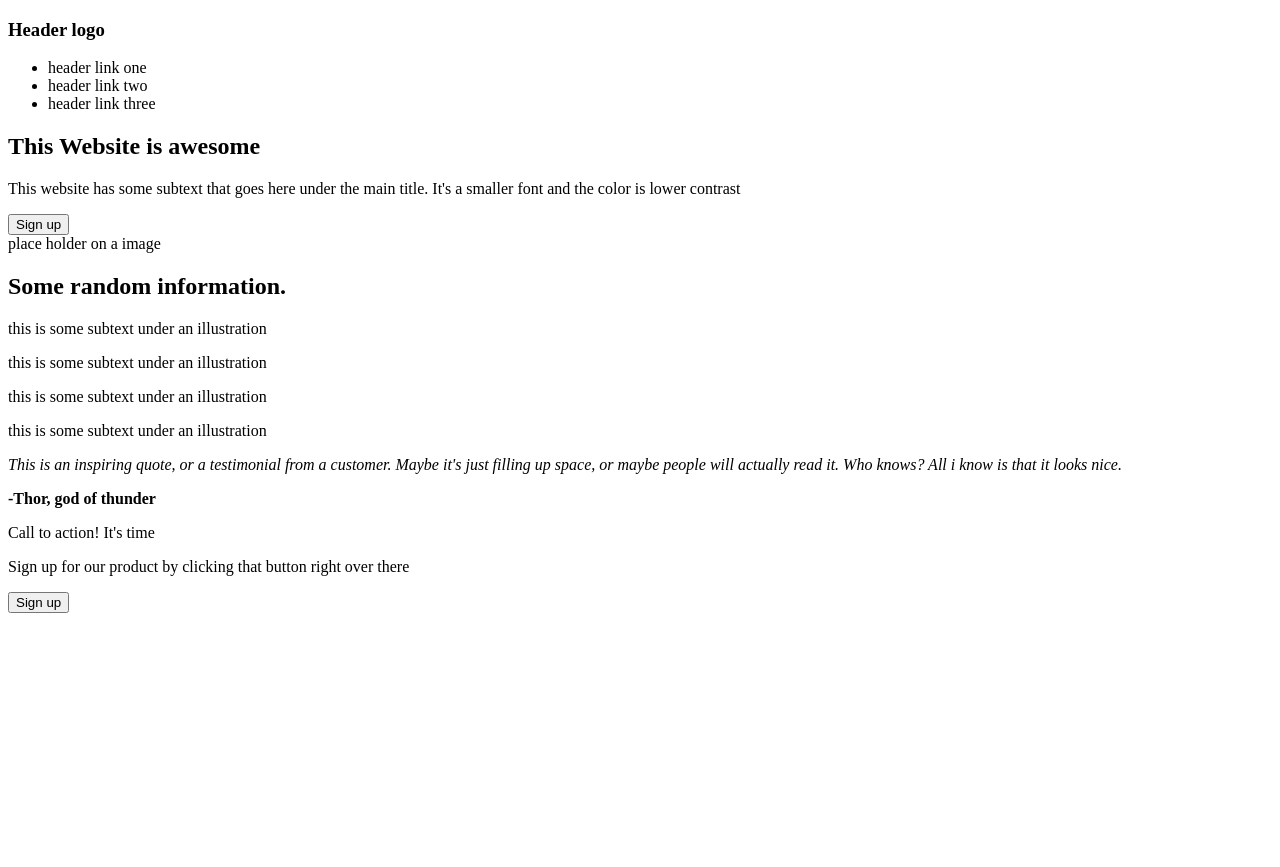
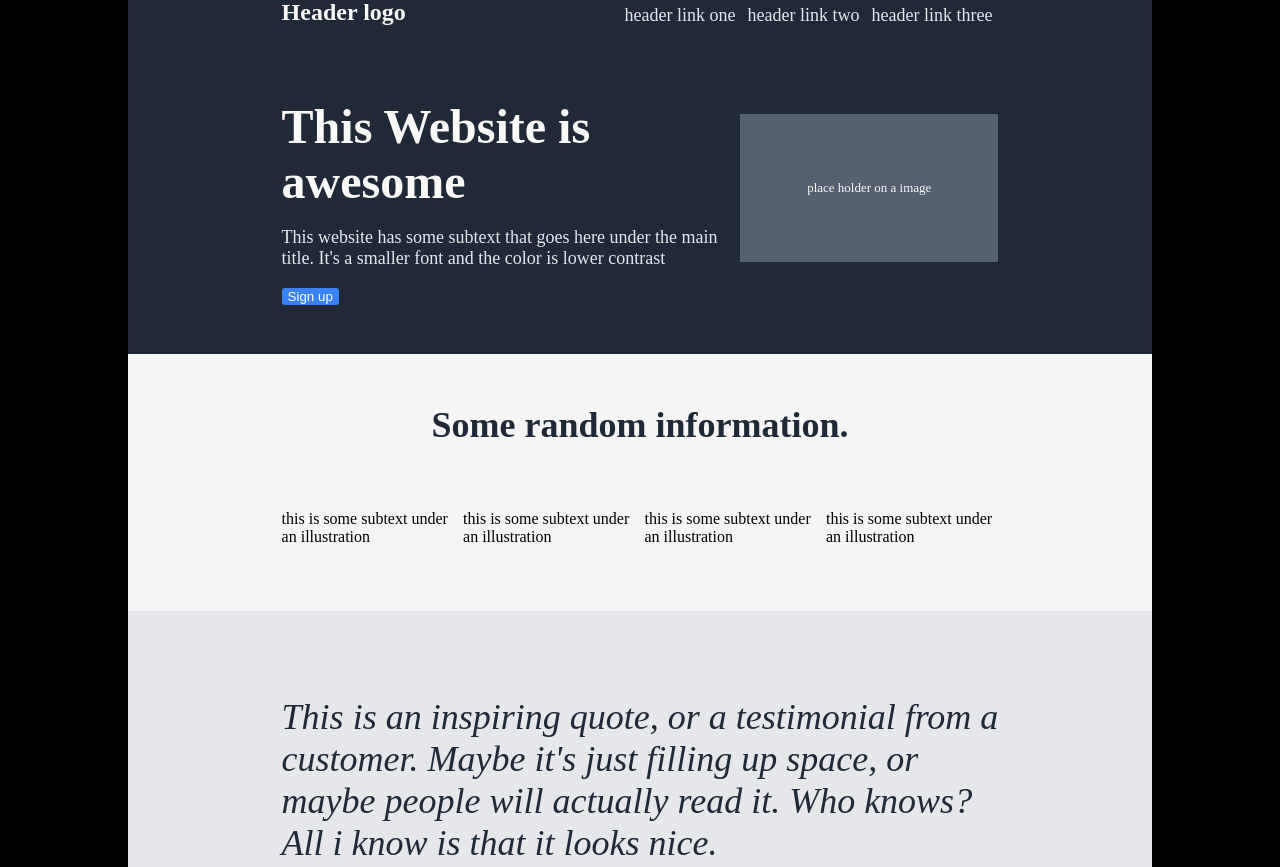
Before and after one commit to Al3j0Linux/landing-page, a plain HTML site: page index.html in a window 1280 px wide. Shown: the top 867 px of the page. Before the commit the page ends 800 px from the top, so only its background shows below. Drawn offline with Linux system fonts and the light colour scheme.

Commit message:
html modified and css

```diff
--- a/css-style/style.css
+++ b/css-style/style.css
@@ -0,0 +1,162 @@
+/* font-size, color and style*/
+body {
+    margin: auto;
+    width: 80%;
+    background: black;
+    display: flex;
+}
+
+.header {
+    background-color: #1f2937;
+    display: flex;
+    justify-content: space-between;
+    font-size: 24px;
+    color: #e5e7eb;
+    height: 50px;
+    align-items: flex-end;
+    padding-left: 15%;
+    padding-right: 15%;
+}
+
+/*header logo*/
+
+h3 {
+    font-size: 24px;
+    color: #f9faf8;
+  }
+
+li {
+    display: flex;
+    color: #e5e7eb;
+    font-size: 18px;
+}
+
+ul {
+    display: flex;
+    width: 380px;
+    justify-content: space-around;
+}
+
+.first-block {
+    background-color: #1f2937;
+    display: flex;
+    padding: 49px 15%;
+}
+
+.text-awesome {
+    font-size: 48px;
+    font-weight: bold;
+    color: #f9faf8;
+    margin: 0px;
+}
+
+.website {
+    margin-right: 15px;
+}
+
+#img-holder {
+    background-color: rgb(85, 96, 113);
+    color: #f9faf8;
+    font-size: 13px;
+    width: 480px;
+    height: 148px;
+    justify-content: center;
+    align-items: center;
+    display: flex;
+    margin-top: 15px;
+}
+
+.second-block {
+    background-color: whitesmoke;
+    display: flex;
+    padding: 20px 15% 49px 15%;
+    flex-direction: column;
+}
+
+#info {
+    justify-content: center;
+    display: flex;
+}
+
+.information {
+    font-size: 36px;
+    font-weight: bold;
+    color: #1f2937;
+}
+
+.boxes {
+    display: flex;
+    gap: 9px;
+}
+
+.p-text {
+    font-size: 18px;
+    color: #e5e7eb;
+}
+
+#sign-up {
+    background-color: #3882f6;
+    color: white;
+    border: 1px;
+    border-radius: 3px;
+}
+
+.thirt-block {
+    background-color: #e5e7eb;
+    font-size: 36px;
+    color: #1f2937;
+    display: flex;
+    padding: 49px 15%;
+    flex-direction: column;
+}
+
+#inspiring-quote {
+    font-style: italic;
+}
+
+.Thor {
+    font-size: 25px;
+    align-self: flex-end;
+}
+
+.fourth-block {
+    background-color: whitesmoke;
+    display: flex;
+    padding: 20px 15%;
+}
+
+#call {
+    background-color: #3882f6;
+    color: white;
+    border-left: 1px;
+    border-top-left-radius: 3px;
+    border-bottom-left-radius: 3px;
+    padding: 0px 13px;
+    width: 514px;
+}
+
+.puto {
+    background-color: #3882f6;
+    width: 213px;
+    display: flex;
+    justify-content: center;
+    align-items: center;
+    border-top-right-radius: 3px;
+    border-bottom-right-radius: 3px;
+}
+
+.botonsito {
+    border-radius: 3px;
+    background-color: #3882f6;
+    color: #f9faf8;
+}
+
+
+.footer {
+    background-color: #1f2937;
+    display: flex;
+    padding-left: 15%;
+    padding-right: 15%;
+    color: #f9faf8;
+    justify-content: center;
+}
--- a/index.html
+++ b/index.html
@@ -4,9 +4,11 @@
     <meta charset="UTF-8">
     <meta http-equiv="X-UA-Compatible" content="IE=edge">
     <meta name="viewport" content="width=device-width, initial-scale=1.0">
+    <link rel="stylesheet" type="text/css" href="./css-style/style.css">
     <title>Landing page</title>
 </head>
 <body>
+    <div class="contenedor">
         <div class="header">
             <h3>Header logo</h3>
             <ul>
@@ -16,45 +18,49 @@
             </ul>
         </div>
         <div class="first-block">
-        <h2>This Website is awesome</h2>
-        <p> This website has some subtext that goes here under the main title. It's a smaller font and the color is lower contrast</p>
+            <div class="website">
+                <h2 class="text-awesome">This Website is awesome</h2>
+                <p class="p-text"> This website has some subtext that goes here under the main title. It's a smaller font and the color is lower contrast</p>
                 <button id="sign-up">Sign up</button>
-        <div class="img-holder">place holder on a image</div>
+            </div>
+            <div id="img-holder">place holder on a image</div>
         </div>
         <div class="second-block">
-        <h2>Some random information.</h2>
+            <div id="info"><h2 class="information">Some random information.</h2></div>
             <div class="boxes">
-            <div id="box1">
-                <div class="square"></div>
+                <div id="box">
+                    <div class="square"><img></div>
                     <p>this is some subtext under an illustration</p>
                 </div>
-            <div id="box2">
-                <div class="square"></div>
+                <div id="box">
+                    <div class="square"><img></div>
                     <p>this is some subtext under an illustration</p>
                 </div>
-            <div id="box3">
-                <div class="square"></div>
+                <div id="box">
+                    <div class="square"><img></div>
                     <p>this is some subtext under an illustration</p>
                 </div>
-            <div id="box4">
-                <div class="square"></div>
+                <div id="box">
+                    <div class="square"><img></div>
                     <p>this is some subtext under an illustration</p>
                 </div>
             </div>
         </div>
         <div class="thirt-block">
-        <p id="inspiring-quote"><em>This is an inspiring quote, or a testimonial from a customer. Maybe it's just filling up space, or maybe people will actually read it. Who knows? All i know is that it looks nice.</em></p>
-        <p class="-Thor"><strong>-Thor, god of thunder</strong></p>
+            <p id="inspiring-quote">This is an inspiring quote, or a testimonial from a customer. Maybe it's just filling up space, or maybe people will actually read it. Who knows? All i know is that it looks nice.</p>
+            <p class="Thor"><strong>-Thor, god of thunder</strong></p>
         </div>
         <div class="fourth-block">
-        <div class="blue-box">
             <div id="call">
-                <p>Call to action! It's time</p>
+                <h4 class="mayus">Call to action! It's time!</h4>
                 <p>Sign up for our product by clicking that button right over there</p>
             </div>
-            <div class="button">
-                <button id="button"> Sign up</button>
+            <div class="puto">
+                <button class="botonsito">Sign Up</button>
             </div>
+        </div>
+        <div class="footer">
+            <p>Copyright @ The Odin Project 2021</p>
         </div>
     </div>
 </body>
```
Lines whose indentation alone changed are shown as unchanged.
